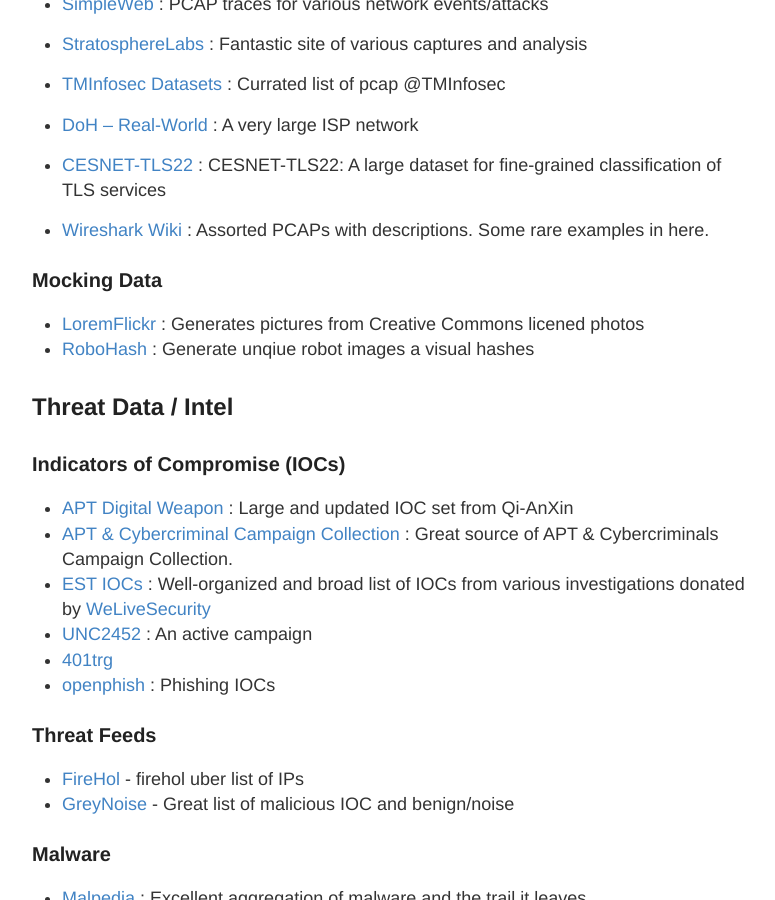
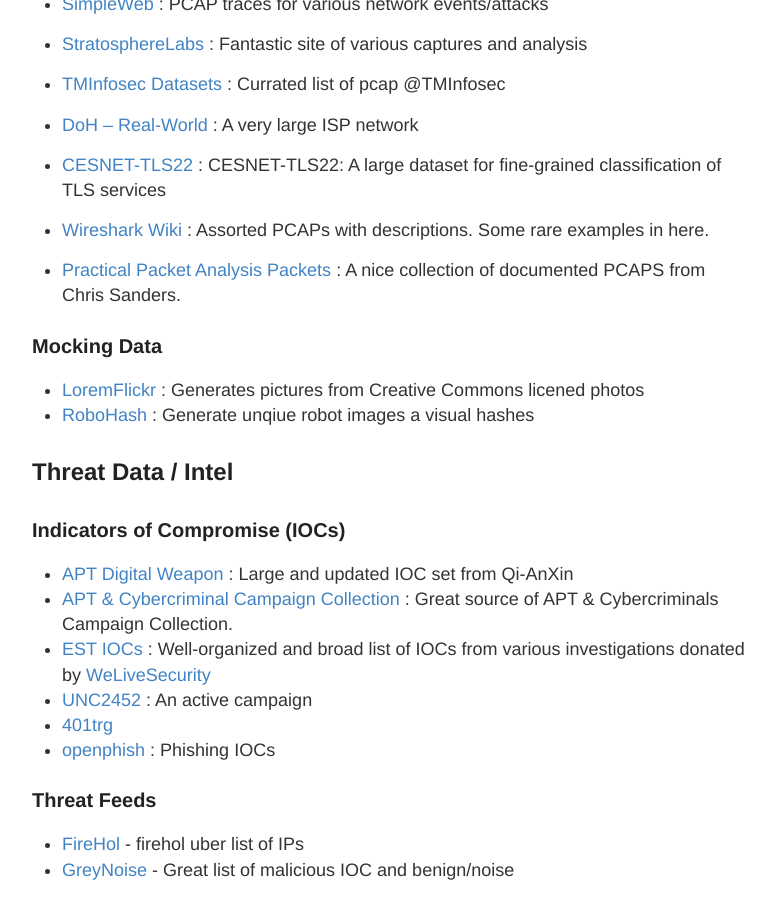
Before and after one commit to stevehenderson/stevehenderson.github.io, a Jekyll site: the page built from data.md, in a window 1280 px wide and 900 px high, scrolled down 2071 px. Shown: the whole window, without its empty margins (248-1023 px from the left). Built offline with Jekyll 4.4.1, drawn with Linux system fonts in a browser that asks for light colours.

Commit message:
Update data.md

```diff
--- a/data.md
+++ b/data.md
@@ -80,6 +80,8 @@
 
    * [Wireshark Wiki](https://wiki.wireshark.org/samplecaptures) : Assorted PCAPs with descriptions.  Some rare examples in here.
 
+   * [Practical Packet Analysis Packets](https://github.com/markofu/pcaps/tree/master/PracticalPacketAnalysis) : A nice collection of documented PCAPS from Chris Sanders.
+
 ### Mocking Data
 
    * [LoremFlickr](https://loremflickr.com/) : Generates pictures from Creative Commons licened photos
```
